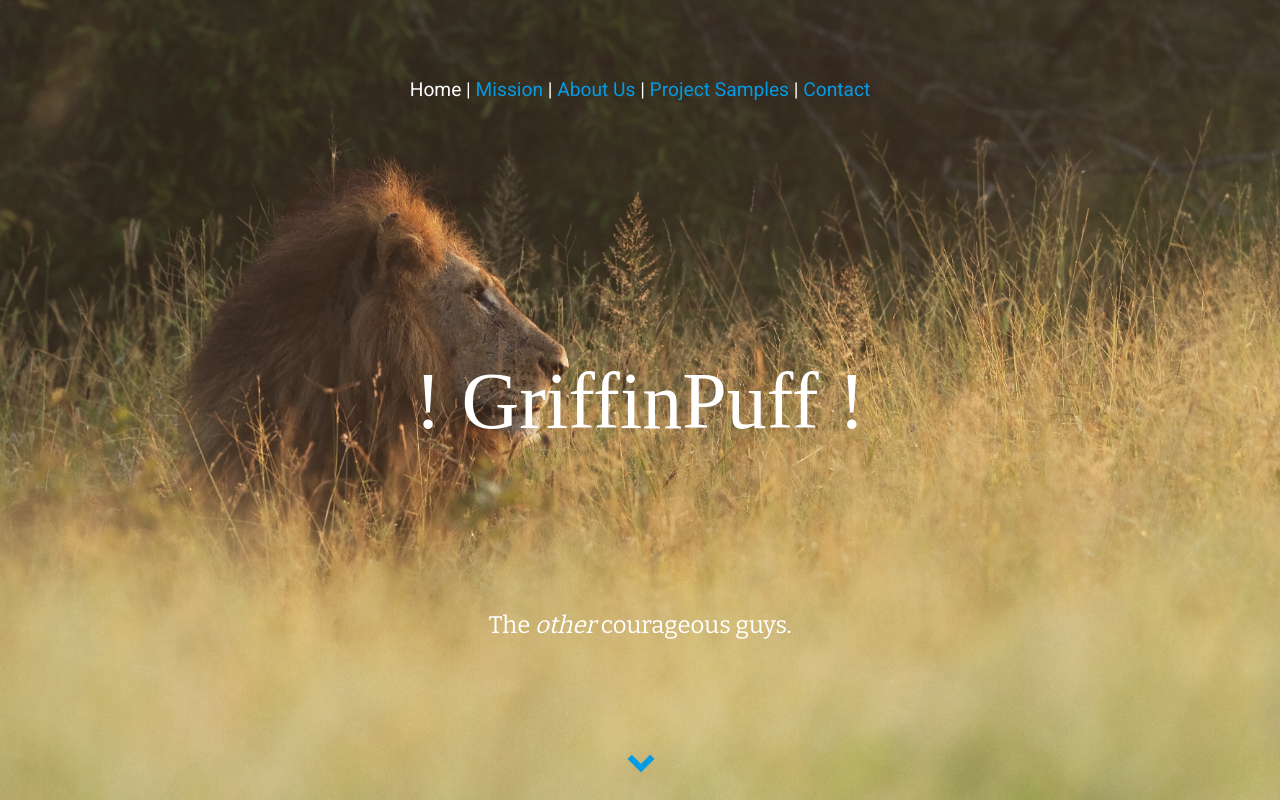
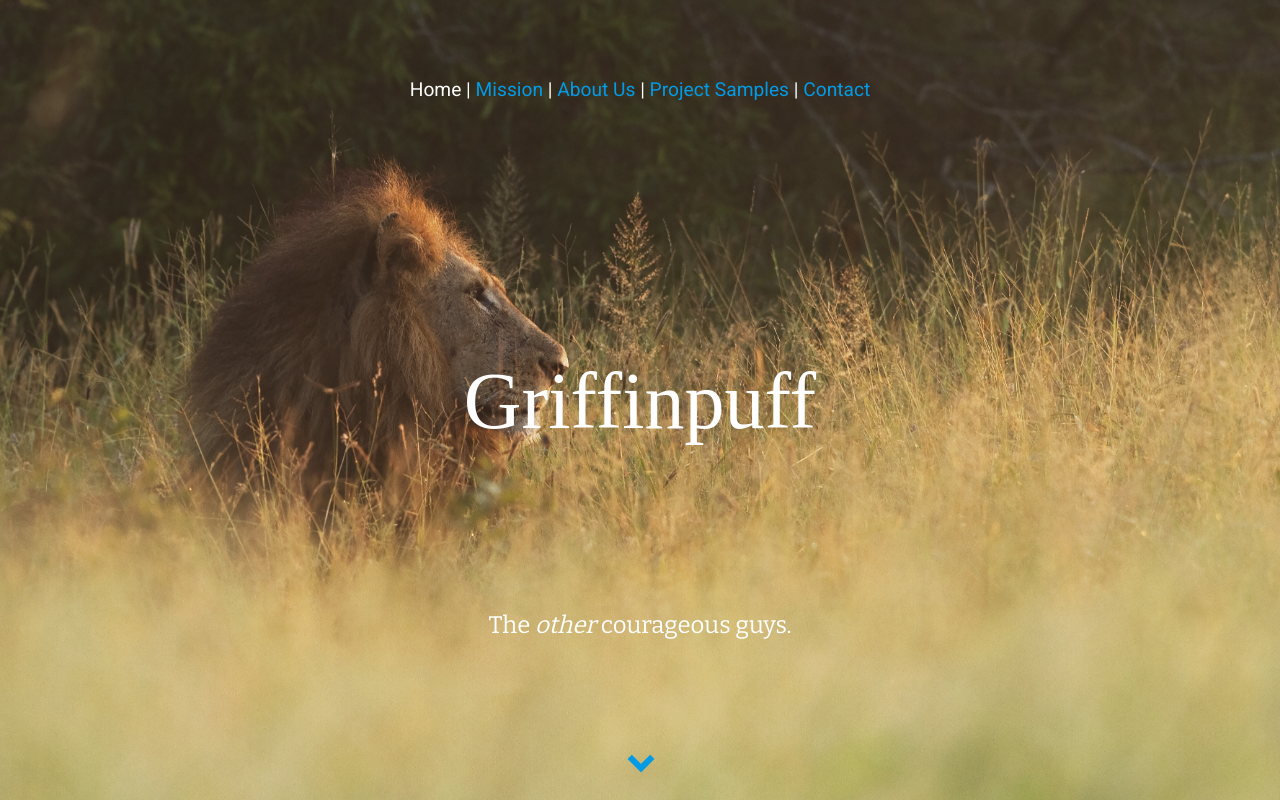
Before and after one commit to jasen-jer/leeroy-jenkins, a React (Create React App) app: page / in a window 1280 px wide. Shown: the top 801 px of the page. Built offline with nearby package versions, Linux system fonts and the light colour scheme; a web font is replaced by a local one.

Commit message:
Adjusted site title on Index.html and Splash.js

```diff
--- a/public/index.html
+++ b/public/index.html
@@ -19,7 +19,7 @@
       work correctly both with client-side routing and a non-root public URL.
       Learn how to configure a non-root public URL by running `npm run build`.
     -->
-    <title>GriffinPuff | Jasen and Jeremy's new website</title>
+    <title>Griffinpuff | Atlanta Web Agency</title>
   </head>
   <body>
     <noscript>
--- a/src/components/Splash.js
+++ b/src/components/Splash.js
@@ -1,14 +1,12 @@
 import React from 'react';
 import {Link} from 'react-scroll'
-
-
 
 const Splash = () => {
   return (
     <div className="container-splash">
 
       <div className="container-splash-top">
-        {/* hidden for now */}
+
         <div className="nav-splash">Home |
         <Link
                     activeClass= "Active"
@@ -50,11 +48,9 @@ const Splash = () => {
                     duration={1000}
                     delay={30}
                     isDynamic={true}> Contact</Link></div>
-        <h1 className="headline-splash">! GriffinPuff !</h1>
+        <h1 className="headline-splash">Griffinpuff</h1>
         <h3 className="tag">The <span className="tag-span">other</span> courageous guys.</h3>
       </div>
-
-      {/* scroll button */}
 
       <div className="container-splash-bottom">
         <div>
```
